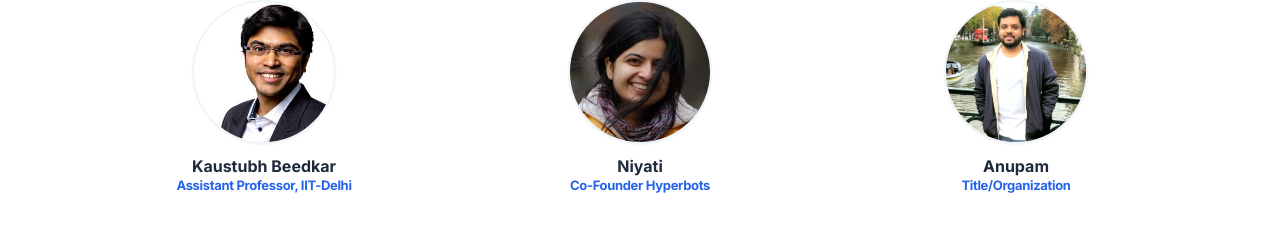
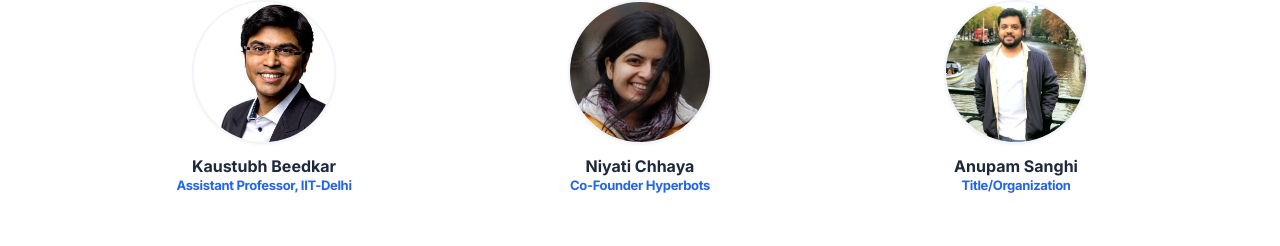
Before and after one commit to finds-workshop/finds26, a plain HTML site: page index.html in a window 1280 px wide. Shown: the part 3133-3379 px from the top of the page. Drawn offline with nearby package versions, Linux system fonts and the light colour scheme.

Commit message:
Update index.html

```diff
--- a/index.html
+++ b/index.html
@@ -231,7 +231,7 @@
                 <div class="flex flex-col items-center">
                     <img src="Niyati.jpeg" alt="Niyati" class="w-36 h-36 rounded-full mb-3 border-2 border-slate-100 shadow-sm object-cover">
                     <h4 class="font-bold text-md leading-tight">
-                        <a href="https://www.linkedin.com/in/niyati-chhaya-9aaa25a/" target="_blank" class="text-slate-800 hover:text-blue-600 transition-colors">Niyati</a>
+                        <a href="https://www.linkedin.com/in/niyati-chhaya-9aaa25a/" target="_blank" class="text-slate-800 hover:text-blue-600 transition-colors">Niyati Chhaya</a>
                     </h4>
                     <p class="text-blue-600 text-[13px] font-bold tracking-tight">Co-Founder Hyperbots</p>
                 </div>
@@ -240,7 +240,7 @@
                 <div class="flex flex-col items-center">
                     <img src="anupam.jpeg" alt="Prof. Anupam Sanghi, Assistant Professor, IIT Hyderabad" class="w-36 h-36 rounded-full mb-3 border-2 border-slate-100 shadow-sm object-cover">
                     <h4 class="font-bold text-md leading-tight">
-                        <a href="https://anupamsanghi.github.io/" target="_blank" class="text-slate-800 hover:text-blue-600 transition-colors">Anupam</a>
+                        <a href="https://anupamsanghi.github.io/" target="_blank" class="text-slate-800 hover:text-blue-600 transition-colors">Anupam Sanghi</a>
                     </h4>
                     <p class="text-blue-600 text-[13px] font-bold tracking-tight">Title/Organization</p>
                 </div>
```
